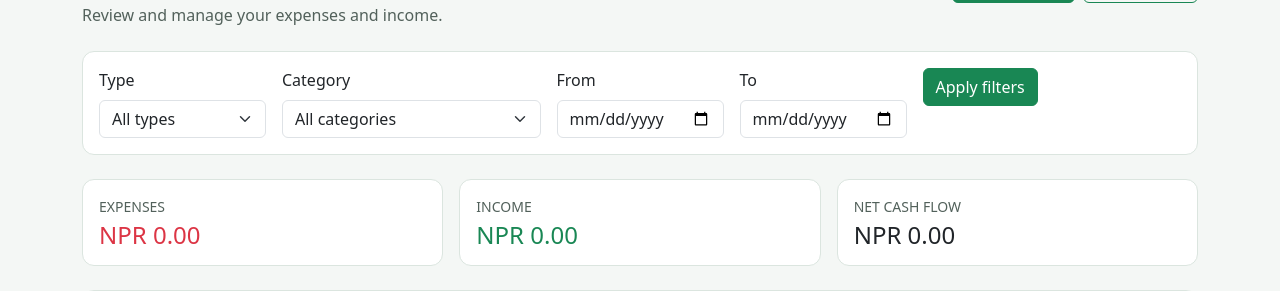
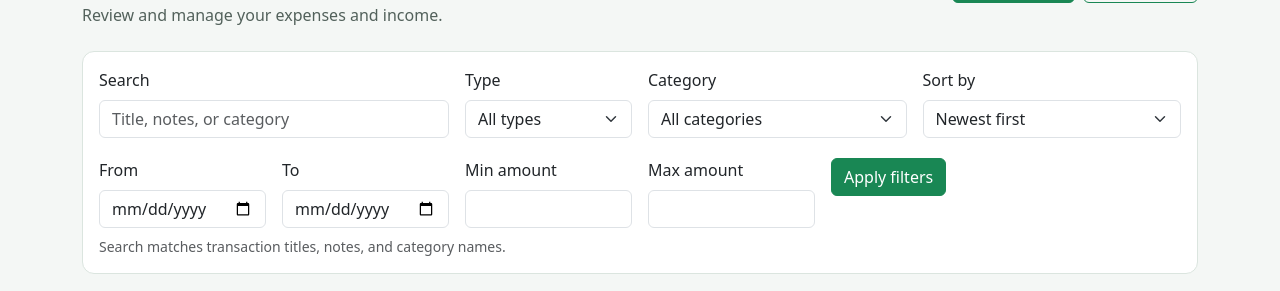
Before and after one commit to suyeshpoudel/expense-tracker, a Django app: page /transactions/ in a window 1280 px wide. Shown: the part 115-406 px from the top of the page. Run offline with Django 5.2, Linux system fonts and the light colour scheme; the visitor is signed in with stand-in values (Sample User, id 1); data that the repository does not hold is empty; some libraries are stand-ins or nearby versions.

Commit message:
Add transaction search filters and sorting

```diff
--- a/apps/transactions/forms.py
+++ b/apps/transactions/forms.py
@@ -1,4 +1,7 @@
+from decimal import Decimal
+
 from django import forms
+from django.db import models
 from django.utils import timezone
 
 from apps.categories.forms import CategoryChoiceField
@@ -91,6 +94,25 @@ class TransactionForm(BootstrapFormMixin, forms.ModelForm):
 
 
 class TransactionFilterForm(BootstrapFormMixin, forms.Form):
+    class Sort(models.TextChoices):
+        NEWEST = "newest", "Newest first"
+        OLDEST = "oldest", "Oldest first"
+        AMOUNT_DESC = "amount_desc", "Amount: high to low"
+        AMOUNT_ASC = "amount_asc", "Amount: low to high"
+        TITLE = "title", "Title: A to Z"
+
+    q = forms.CharField(
+        required=False,
+        label="Search",
+        max_length=200,
+        widget=forms.TextInput(
+            attrs={
+                "type": "search",
+                "placeholder": "Title, notes, or category",
+                "autocomplete": "off",
+            }
+        ),
+    )
     type = forms.ChoiceField(
         required=False,
         label="Type",
@@ -112,16 +134,64 @@ class TransactionFilterForm(BootstrapFormMixin, forms.Form):
         label="To",
         widget=forms.DateInput(attrs={"type": "date"}),
     )
+    amount_min = forms.DecimalField(
+        required=False,
+        label="Min amount",
+        max_digits=12,
+        decimal_places=2,
+        min_value=Decimal("0.00"),
+        widget=forms.NumberInput(
+            attrs={
+                "step": "0.01",
+                "min": "0.00",
+                "inputmode": "decimal",
+            }
+        ),
+    )
+    amount_max = forms.DecimalField(
+        required=False,
+        label="Max amount",
+        max_digits=12,
+        decimal_places=2,
+        min_value=Decimal("0.00"),
+        widget=forms.NumberInput(
+            attrs={
+                "step": "0.01",
+                "min": "0.00",
+                "inputmode": "decimal",
+            }
+        ),
+    )
+    sort = forms.ChoiceField(
+        required=False,
+        label="Sort by",
+        choices=Sort.choices,
+        initial=Sort.NEWEST,
+    )
 
     def __init__(self, *args, user, **kwargs):
         super().__init__(*args, **kwargs)
         self.fields["category"].queryset = Category.objects.filter(user=user)
         self.apply_bootstrap_classes()
+        self.order_fields(
+            [
+                "q",
+                "type",
+                "category",
+                "date_from",
+                "date_to",
+                "amount_min",
+                "amount_max",
+                "sort",
+            ]
+        )
 
     def clean(self):
         cleaned_data = super().clean()
         date_from = cleaned_data.get("date_from")
         date_to = cleaned_data.get("date_to")
+        amount_min = cleaned_data.get("amount_min")
+        amount_max = cleaned_data.get("amount_max")
 
         if date_from and date_to and date_from > date_to:
             self.add_error(
@@ -129,4 +199,14 @@ class TransactionFilterForm(BootstrapFormMixin, forms.Form):
                 "End date must be on or after the start date.",
             )
 
+        if (
+            amount_min is not None
+            and amount_max is not None
+            and amount_min > amount_max
+        ):
+            self.add_error(
+                "amount_max",
+                "Maximum amount must be on or after the minimum amount.",
+            )
+
         return cleaned_data
--- a/apps/transactions/views.py
+++ b/apps/transactions/views.py
@@ -4,12 +4,21 @@ from django.contrib import messages
 from django.contrib.auth.decorators import login_required
 from django.core.paginator import Paginator
 from django.db.models import Q, Sum
+from django.db.models.functions import Lower
 from django.shortcuts import get_object_or_404, redirect, render
 
 from .forms import TransactionFilterForm, TransactionForm
 from .models import Transaction
 
 PAGE_SIZE = 20
+
+SORT_ORDERS = {
+    TransactionFilterForm.Sort.NEWEST: ("-date", "-created_at"),
+    TransactionFilterForm.Sort.OLDEST: ("date", "created_at"),
+    TransactionFilterForm.Sort.AMOUNT_DESC: ("-amount", "-date"),
+    TransactionFilterForm.Sort.AMOUNT_ASC: ("amount", "-date"),
+    TransactionFilterForm.Sort.TITLE: (Lower("title"), "-date"),
+}
 
 
 def user_transactions(user):
@@ -23,6 +32,12 @@ def transaction_list(request):
 
     if filter_form.is_bound and filter_form.is_valid():
         filters = filter_form.cleaned_data
+        if filters["q"]:
+            transactions = transactions.filter(
+                Q(title__icontains=filters["q"])
+                | Q(notes__icontains=filters["q"])
+                | Q(category__name__icontains=filters["q"])
+            )
         if filters["type"]:
             transactions = transactions.filter(
                 transaction_type=filters["type"]
@@ -35,6 +50,17 @@ def transaction_list(request):
             )
         if filters["date_to"]:
             transactions = transactions.filter(date__lte=filters["date_to"])
+        if filters["amount_min"] is not None:
+            transactions = transactions.filter(
+                amount__gte=filters["amount_min"]
+            )
+        if filters["amount_max"] is not None:
+            transactions = transactions.filter(
+                amount__lte=filters["amount_max"]
+            )
+
+        sort = filters["sort"] or TransactionFilterForm.Sort.NEWEST
+        transactions = transactions.order_by(*SORT_ORDERS[sort])
 
     totals = transactions.aggregate(
         expenses=Sum(
@@ -55,11 +81,20 @@ def transaction_list(request):
     query_params = request.GET.copy()
     query_params.pop("page", None)
 
-    has_filters = bool(
-        filter_form.is_bound
-        and filter_form.is_valid()
-        and any(filter_form.cleaned_data.values())
-    )
+    has_filters = False
+    if filter_form.is_bound and filter_form.is_valid():
+        filters = filter_form.cleaned_data
+        has_filters = any(
+            [
+                filters["q"],
+                filters["type"],
+                filters["category"],
+                filters["date_from"],
+                filters["date_to"],
+                filters["amount_min"] is not None,
+                filters["amount_max"] is not None,
+            ]
+        )
 
     context = {
         "filter_form": filter_form,
--- a/templates/transactions/list.html
+++ b/templates/transactions/list.html
@@ -14,7 +14,7 @@
     </div>
 </div>
 
-<form method="get" class="card app-card mb-4">
+<form method="get" class="card app-card mb-4" role="search" aria-label="Filter transactions" novalidate>
     <div class="card-body">
         {% if filter_form.non_field_errors %}
             <div class="alert alert-danger" role="alert">
@@ -23,6 +23,13 @@
         {% endif %}
 
         <div class="row g-3 align-items-start">
+            <div class="col-lg-4">
+                <label class="form-label" for="{{ filter_form.q.id_for_label }}">{{ filter_form.q.label }}</label>
+                {{ filter_form.q }}
+                {% for error in filter_form.q.errors %}
+                    <div class="invalid-feedback d-block">{{ error }}</div>
+                {% endfor %}
+            </div>
             <div class="col-sm-6 col-lg-2">
                 <label class="form-label" for="{{ filter_form.type.id_for_label }}">{{ filter_form.type.label }}</label>
                 {{ filter_form.type }}
@@ -37,6 +44,16 @@
                     <div class="invalid-feedback d-block">{{ error }}</div>
                 {% endfor %}
             </div>
+            <div class="col-sm-6 col-lg-3">
+                <label class="form-label" for="{{ filter_form.sort.id_for_label }}">{{ filter_form.sort.label }}</label>
+                {{ filter_form.sort }}
+                {% for error in filter_form.sort.errors %}
+                    <div class="invalid-feedback d-block">{{ error }}</div>
+                {% endfor %}
+            </div>
+        </div>
+
+        <div class="row g-3 align-items-start mt-1">
             <div class="col-sm-6 col-lg-2">
                 <label class="form-label" for="{{ filter_form.date_from.id_for_label }}">{{ filter_form.date_from.label }}</label>
                 {{ filter_form.date_from }}
@@ -51,13 +68,29 @@
                     <div class="invalid-feedback d-block">{{ error }}</div>
                 {% endfor %}
             </div>
-            <div class="col-sm-6 col-lg-3 d-flex align-items-end gap-2">
+            <div class="col-sm-6 col-lg-2">
+                <label class="form-label" for="{{ filter_form.amount_min.id_for_label }}">{{ filter_form.amount_min.label }}</label>
+                {{ filter_form.amount_min }}
+                {% for error in filter_form.amount_min.errors %}
+                    <div class="invalid-feedback d-block">{{ error }}</div>
+                {% endfor %}
+            </div>
+            <div class="col-sm-6 col-lg-2">
+                <label class="form-label" for="{{ filter_form.amount_max.id_for_label }}">{{ filter_form.amount_max.label }}</label>
+                {{ filter_form.amount_max }}
+                {% for error in filter_form.amount_max.errors %}
+                    <div class="invalid-feedback d-block">{{ error }}</div>
+                {% endfor %}
+            </div>
+            <div class="col-lg-4 d-flex align-items-end gap-2">
                 <button class="btn btn-success" type="submit">Apply filters</button>
                 {% if filter_form.is_bound %}
-                    <a class="btn btn-outline-secondary" href="{% url 'transactions:list' %}">Reset</a>
+                    <a class="btn btn-outline-secondary" href="{% url 'transactions:list' %}">Clear filters</a>
                 {% endif %}
             </div>
         </div>
+
+        <p class="form-text mb-0 mt-2">Search matches transaction titles, notes, and category names.</p>
     </div>
 </form>
 
@@ -93,8 +126,12 @@
 <div class="card app-card">
     <div class="card-header bg-white d-flex flex-wrap justify-content-between align-items-center gap-2">
         <h2 class="h5 mb-0">Transaction history</h2>
-        <span class="small app-muted">
-            {{ page_obj.paginator.count }} transaction{{ page_obj.paginator.count|pluralize }}
+        <span class="small app-muted" aria-live="polite">
+            {% if has_filters %}
+                {{ page_obj.paginator.count }} matching transaction{{ page_obj.paginator.count|pluralize }}
+            {% else %}
+                {{ page_obj.paginator.count }} transaction{{ page_obj.paginator.count|pluralize }}
+            {% endif %}
         </span>
     </div>
 
```
Also changed, not shown: apps/transactions/tests.py (+205 -0 lines).
